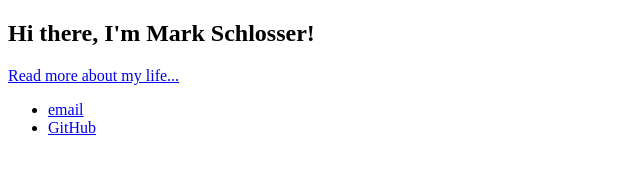
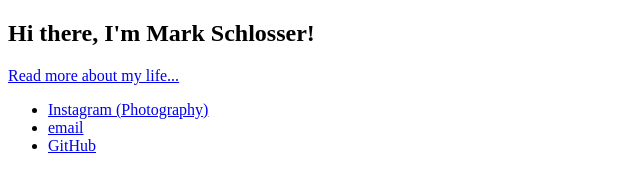
Before and after one commit to markschlosser/old-website, a plain HTML site: page index.html in a window 1280 px wide. Shown: the whole page, without its empty margins (0-640 px from the left). Drawn offline with Linux system fonts and the light colour scheme.

Commit message:
Update index.html

```diff
--- a/index.html
+++ b/index.html
@@ -12,8 +12,9 @@
 </div>
 <footer>
 <ul>
- <li><a href="mailto:roadway_plainer03@icloud.com">email</a></li>
- <li><a href="https://github.com/markschlosser">GitHub</a></li>
+   <li><a href="https://www.instagram.com/markschlosserphotography/">Instagram (Photography)</a>
+   <li><a href="mailto:roadway_plainer03@icloud.com">email</a></li>
+   <li><a href="https://github.com/markschlosser">GitHub</a></li>
 </ul>
 </footer>
 </body>
```
